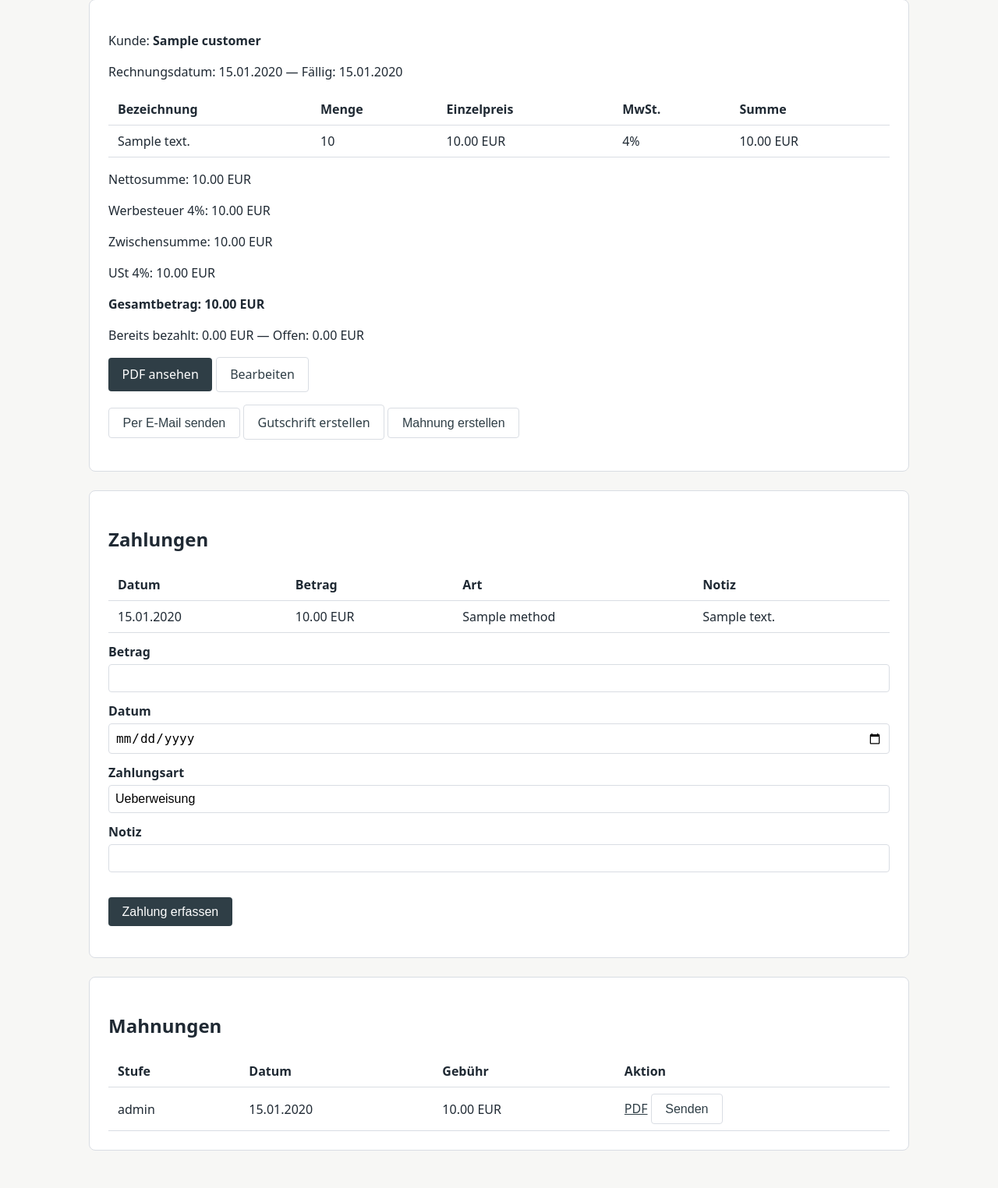
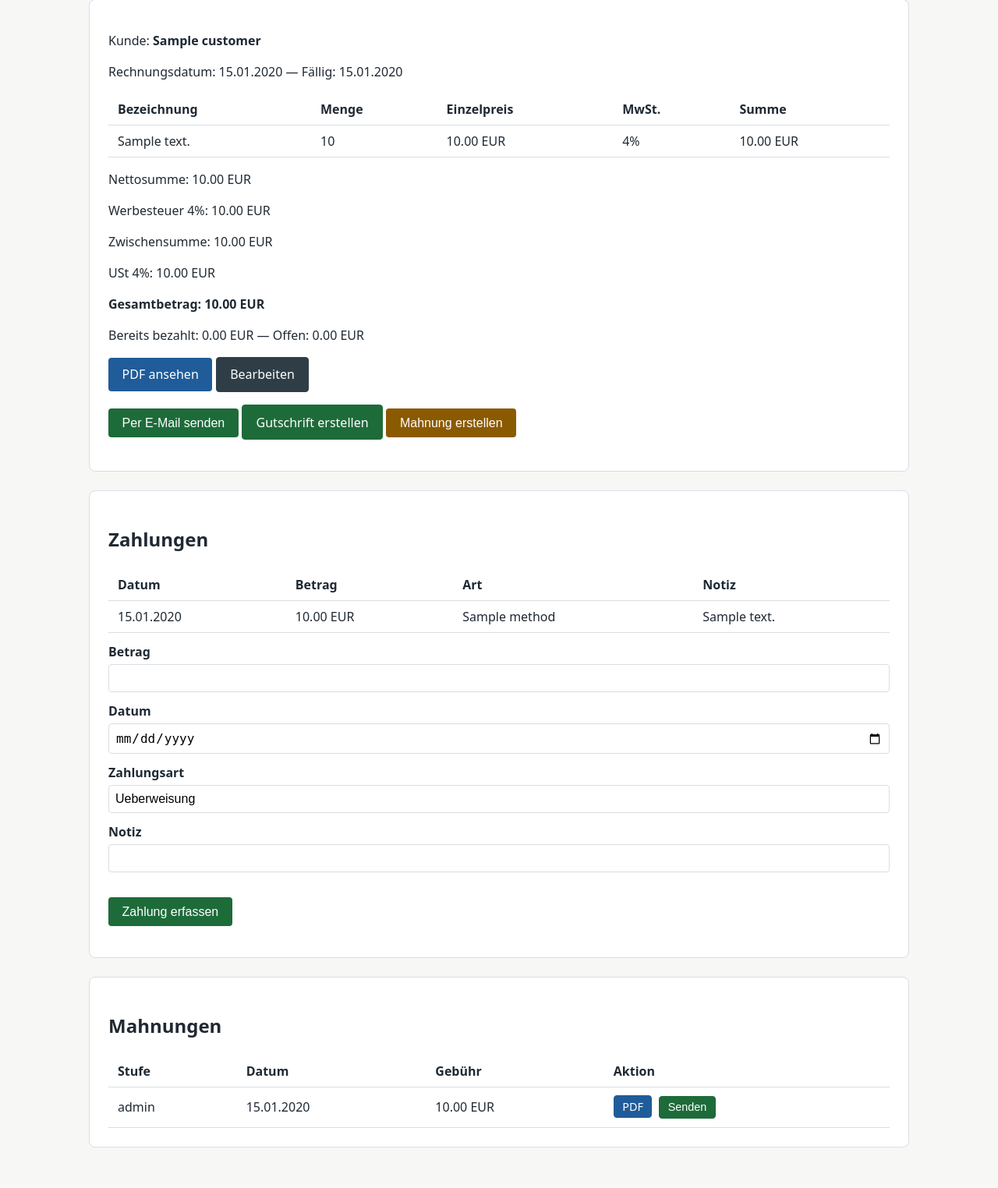
Before and after one commit to Softlinger/ws-verlag, a Python web app: template app/templates/invoices/detail.html in a window 1280 px wide. Shown: the part 164-1688 px from the top of the page at 78% size. After the commit the page ends 1636 px from the top, so only its background shows below. Run offline with Jinja, Linux system fonts and the light colour scheme; the template is opened without the code that fills it: most values are stand-ins (such as "Sample title", 1, 10 or a date in 2020).

Commit message:
UI-Kontrast: Zebra-Listen + farbige Aktions-Buttons (Listen + Detailseiten)

```diff
--- a/app/static/css/style.css
+++ b/app/static/css/style.css
@@ -8,6 +8,8 @@
   --color-border: #d9dde3;
   --color-danger: #b3261e;
   --color-success: #1e6b3a;
+  --color-info: #1f5c99;
+  --color-warning: #8a5a00;
   --focus-ring: #1a5fb4;
   font-size: 16px;
 }
@@ -142,6 +144,47 @@ button, .btn {
 }
 button.secondary, .btn.secondary { background: var(--color-surface); color: var(--color-primary); border: 1px solid var(--color-border); }
 button.danger, .btn.danger { background: var(--color-danger); }
+button.success, .btn.success { background: var(--color-success); }
+button.info, .btn.info { background: var(--color-info); }
+button.warning, .btn.warning { background: var(--color-warning); }
+
+/* ---- Listen: Zebra-Streifen fuer bessere Zeilen-Zuordnung ---- */
+main table tbody tr:nth-child(even) { background: #eef1f4; }
+main table tbody tr:hover { background: #e3e9ef; }
+
+/* ---- Aktionszellen: alle Links/Buttons einheitlich als kleine Buttons, farblich
+       nach Funktion. Trifft NUR die Aktionen (detail-links enden auf die ID, bekommen
+       den neutralen Basistil). ---- */
+main table td a, main table td button, main table td .btn {
+  display: inline-block;
+  margin: 0.15rem 0.3rem 0.15rem 0;
+  padding: 0.3rem 0.65rem;
+  border-radius: 4px;
+  font-size: 0.9rem;
+  line-height: 1.2;
+  text-decoration: none;
+  border: 1px solid var(--color-border);
+  background: var(--color-surface);
+  color: var(--color-primary);
+  cursor: pointer;
+}
+/* Bearbeiten -> Primärfarbe */
+main table td a[href*="/edit"] { background: var(--color-primary); color: var(--color-primary-contrast); border-color: var(--color-primary); }
+/* Drucken / PDF / Adresse -> Info (blau) */
+main table td a[href*="pdf"] { background: var(--color-info); color: #fff; border-color: var(--color-info); }
+/* Senden / Zahlu... / Mahnung erstellen (POST-Buttons der Aktion) -> Success (gruen) */
+main table td a[href*="/send"], main table td form[method="post"] button { background: var(--color-success); color: #fff; border-color: var(--color-success); }
+/* Loeschen/Deaktivieren (class danger) -> Rot, gewinnt gegen die Success-Regel oben */
+main table td form[method="post"] button.danger, main table td button.danger { background: var(--color-danger); border-color: var(--color-danger); }
+main table td button.secondary { background: var(--color-surface); color: var(--color-primary); border-color: var(--color-border); }
+main table td a:hover, main table td button:hover { filter: brightness(1.08); }
+
+/* ---- Detailseiten-/Formular-Aktionsleisten: .btn-Links farblich nach Funktion.
+       Ueberschreibt .btn.secondary dank hoeherer Spezifitaet (Klasse + Attribut). ---- */
+a.btn[href*="/edit"] { background: var(--color-primary); color: var(--color-primary-contrast); border-color: var(--color-primary); }
+a.btn[href*="pdf"] { background: var(--color-info); color: #fff; border-color: var(--color-info); }
+a.btn[href*="/send"] { background: var(--color-success); color: #fff; border-color: var(--color-success); }
+a.btn[href*="/invoices/new"], a.btn[href*="/credit-notes/new"] { background: var(--color-success); color: #fff; border-color: var(--color-success); }
 
 /* Schwebender "Start/Home"-Button auf langen Seiten (z. B. Firmenstammdaten),
    damit das Zurueckscrollen zur Navigation entfaellt. */
--- a/app/templates/credit_notes/detail.html
+++ b/app/templates/credit_notes/detail.html
@@ -31,7 +31,7 @@
     <a class="btn" href="/credit-notes/{{ credit_note.id }}/pdf" target="_blank">PDF ansehen</a>
     <form style="display:inline" method="post" action="/credit-notes/{{ credit_note.id }}/send">
     {{ csrf_field(request) }}
-      <button type="submit" class="secondary" {{ "disabled" if not credit_note.invoice.customer.email.strip() else "" }}>Per E-Mail senden</button>
+      <button type="submit" class="success" {{ "disabled" if not credit_note.invoice.customer.email.strip() else "" }}>Per E-Mail senden</button>
     </form>
     {% if not credit_note.invoice.customer.email.strip() %}<span> (Kunde hat keine E-Mail-Adresse)</span>{% endif %}
   </p>
--- a/app/templates/invoices/detail.html
+++ b/app/templates/invoices/detail.html
@@ -57,13 +57,13 @@
     {% endif %}
     <form style="display:inline" method="post" action="/invoices/{{ invoice.id }}/send">
     {{ csrf_field(request) }}
-      <button type="submit" class="secondary" {{ "disabled" if not invoice.customer.email.strip() else "" }}>Per E-Mail senden</button>
+      <button type="submit" class="success" {{ "disabled" if not invoice.customer.email.strip() else "" }}>Per E-Mail senden</button>
     </form>
     {% if not invoice.customer.email.strip() %}<span> (Kunde hat keine E-Mail-Adresse)</span>{% endif %}
     <a class="btn secondary" href="/credit-notes/new?invoice_id={{ invoice.id }}">Gutschrift erstellen</a>
     <form style="display:inline" method="post" action="/dunning/{{ invoice.id }}/create">
     {{ csrf_field(request) }}
-      <button type="submit" class="secondary">Mahnung erstellen</button>
+      <button type="submit" class="warning">Mahnung erstellen</button>
     </form>
   </p>
 </div>
@@ -90,7 +90,7 @@
     <input id="method" name="method" value="Ueberweisung">
     <label for="note">Notiz</label>
     <input id="note" name="note">
-    <p><button type="submit" style="margin-top: 1rem;">Zahlung erfassen</button></p>
+    <p><button type="submit" class="success" style="margin-top: 1rem;">Zahlung erfassen</button></p>
   </form>
 </div>
 
@@ -109,7 +109,7 @@
           <a href="/dunning/{{ dunning.id }}/pdf" target="_blank">PDF</a>
           <form style="display:inline" method="post" action="/dunning/{{ dunning.id }}/send">
     {{ csrf_field(request) }}
-            <button type="submit" class="secondary" {{ "disabled" if not invoice.customer.email.strip() else "" }}>Senden</button>
+            <button type="submit" class="success" {{ "disabled" if not invoice.customer.email.strip() else "" }}>Senden</button>
           </form>
         </td>
       </tr>
--- a/app/templates/orders/detail.html
+++ b/app/templates/orders/detail.html
@@ -53,7 +53,7 @@
     <a class="btn" href="/orders/{{ order.id }}/pdf" target="_blank">PDF ansehen</a>
     <form style="display:inline" method="post" action="/orders/{{ order.id }}/send">
     {{ csrf_field(request) }}
-      <button type="submit" class="secondary" {{ "disabled" if not order.customer.email.strip() else "" }}>Per E-Mail senden</button>
+      <button type="submit" class="success" {{ "disabled" if not order.customer.email.strip() else "" }}>Per E-Mail senden</button>
     </form>
     {% if not order.customer.email.strip() %}<span> (Kunde hat keine E-Mail-Adresse)</span>{% endif %}
     <a class="btn secondary" href="/orders/{{ order.id }}/edit">&Auml;ndern</a>
```
